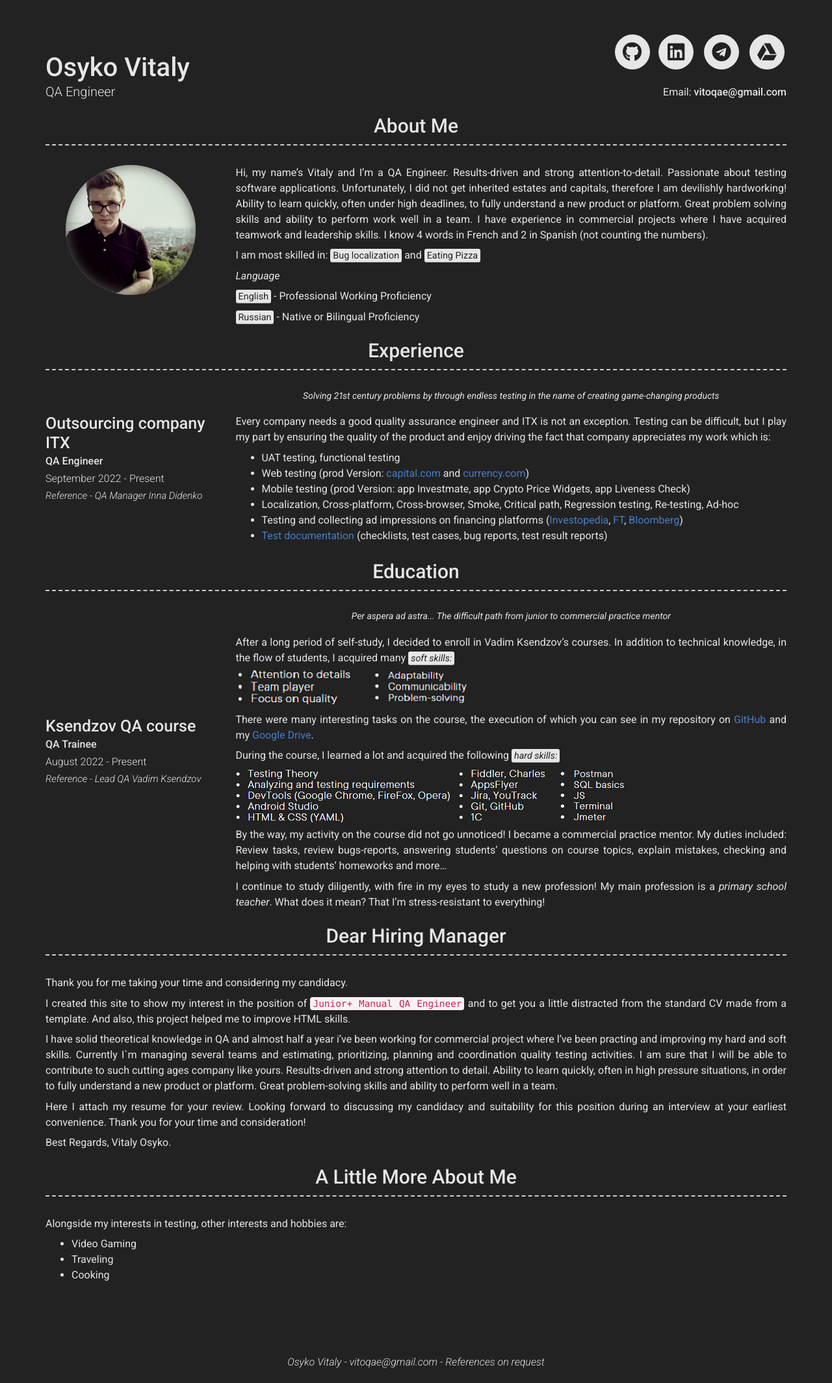
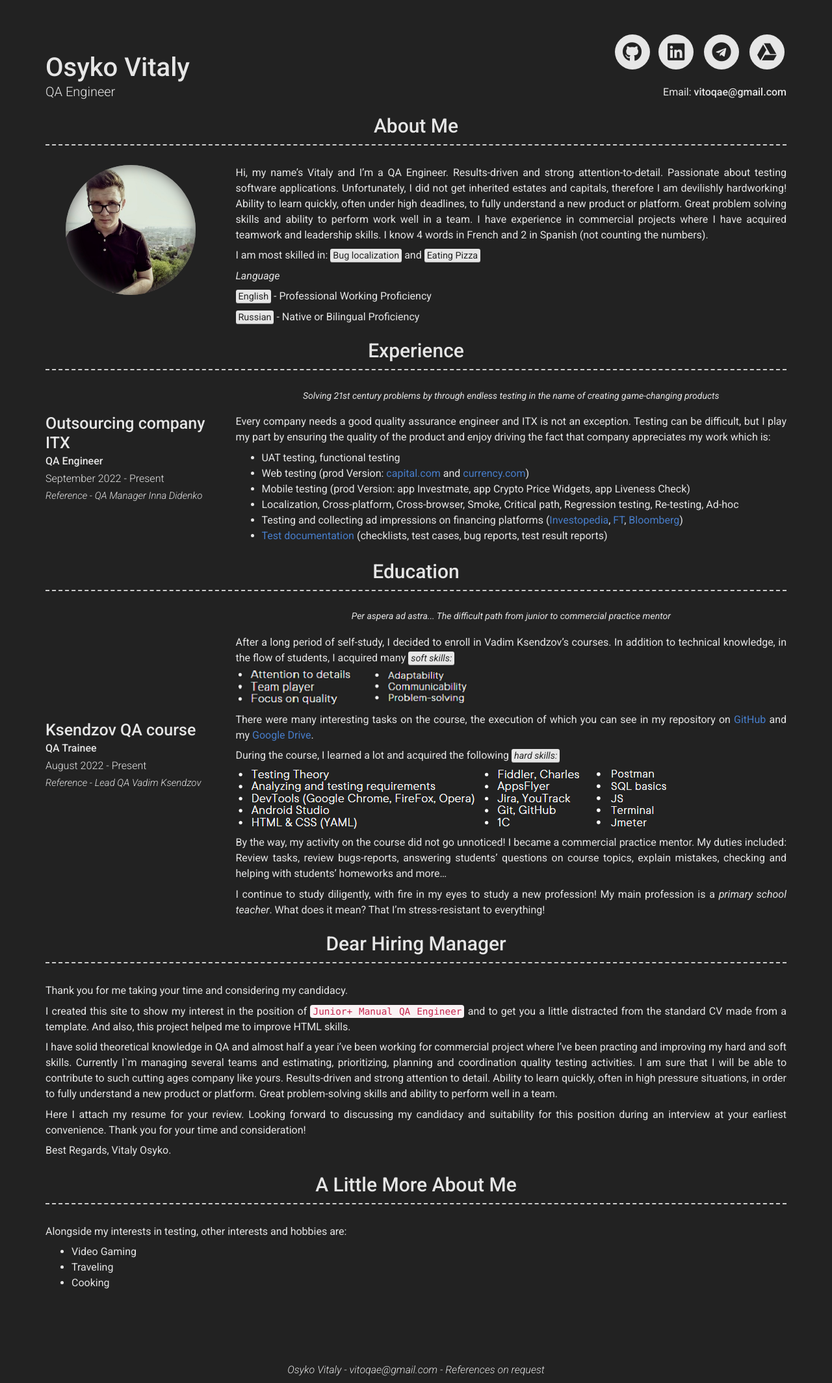
Before and after one commit to VitoOsyko/gadaborshev.github.io, a Jekyll site: the page built from index.md, in a window 1280 px wide. Shown: the whole page at 65% size. Built offline with Jekyll 4.4.1, drawn with Linux system fonts in a browser that asks for light colours; nearby versions of some CDN libraries.

Commit message:
Fix IMG_px7

```diff
--- a/_config.yml
+++ b/_config.yml
@@ -101,7 +101,7 @@ content:
 
             During the course, I learned a lot and acquired the following *<mark>hard skills:</mark>*
 
-            ![Hard Skills](images/chrome_mOIXXjWgAO.png "HardSkills")
+            ![Hard Skills](images/chrome_I8zk12GAVO.png "HardSkills")
 
             By the way, my activity on the course did not go unnoticed! I became a commercial practice mentor.
             My duties included: Review tasks, review bugs-reports, answering students' questions on course topics, explain mistakes, checking and helping with students' homeworks and more...
```
Also changed, not shown: images/chrome_I8zk12GAVO.png (added), images/chrome_mOIXXjWgAO.png (deleted).
